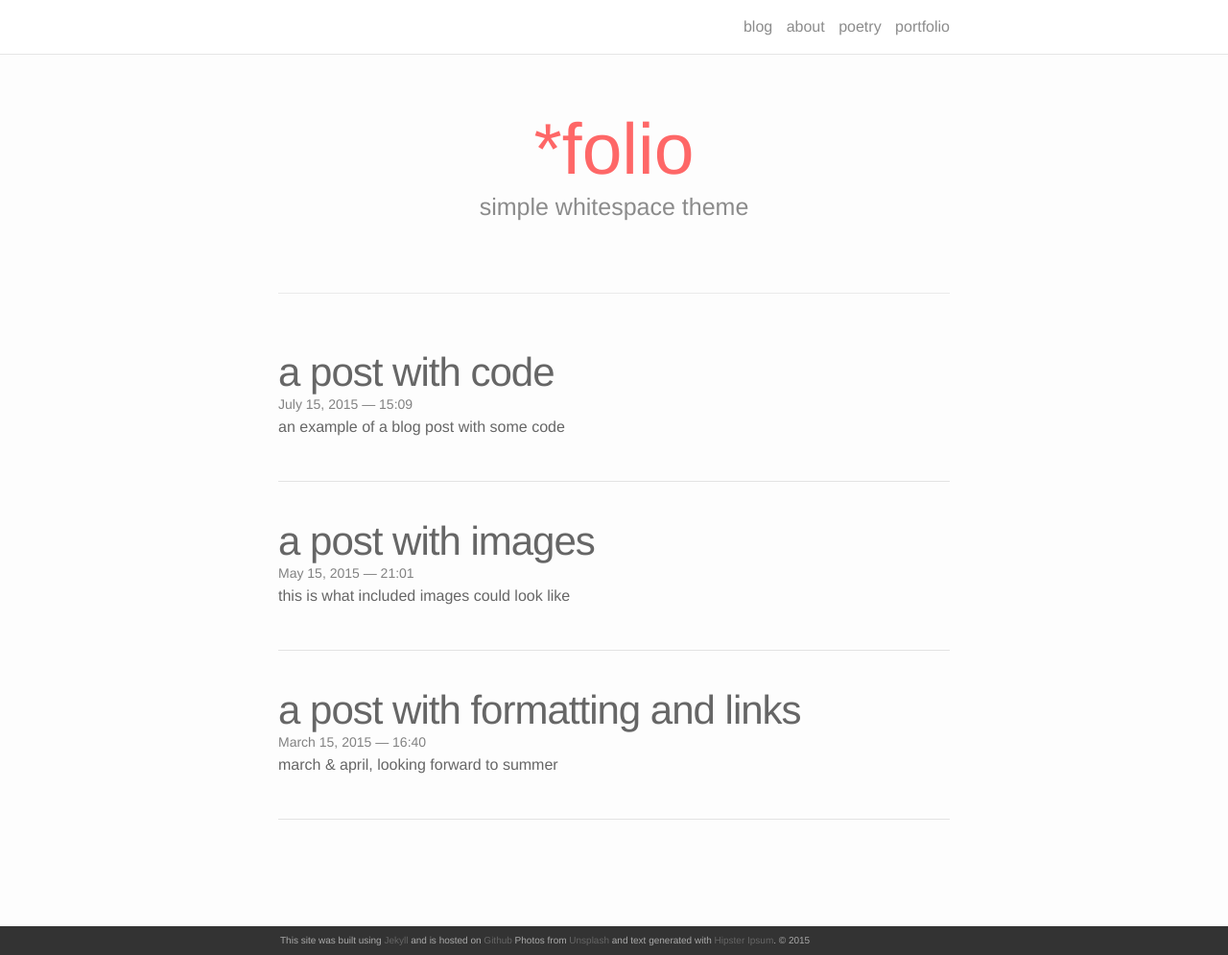
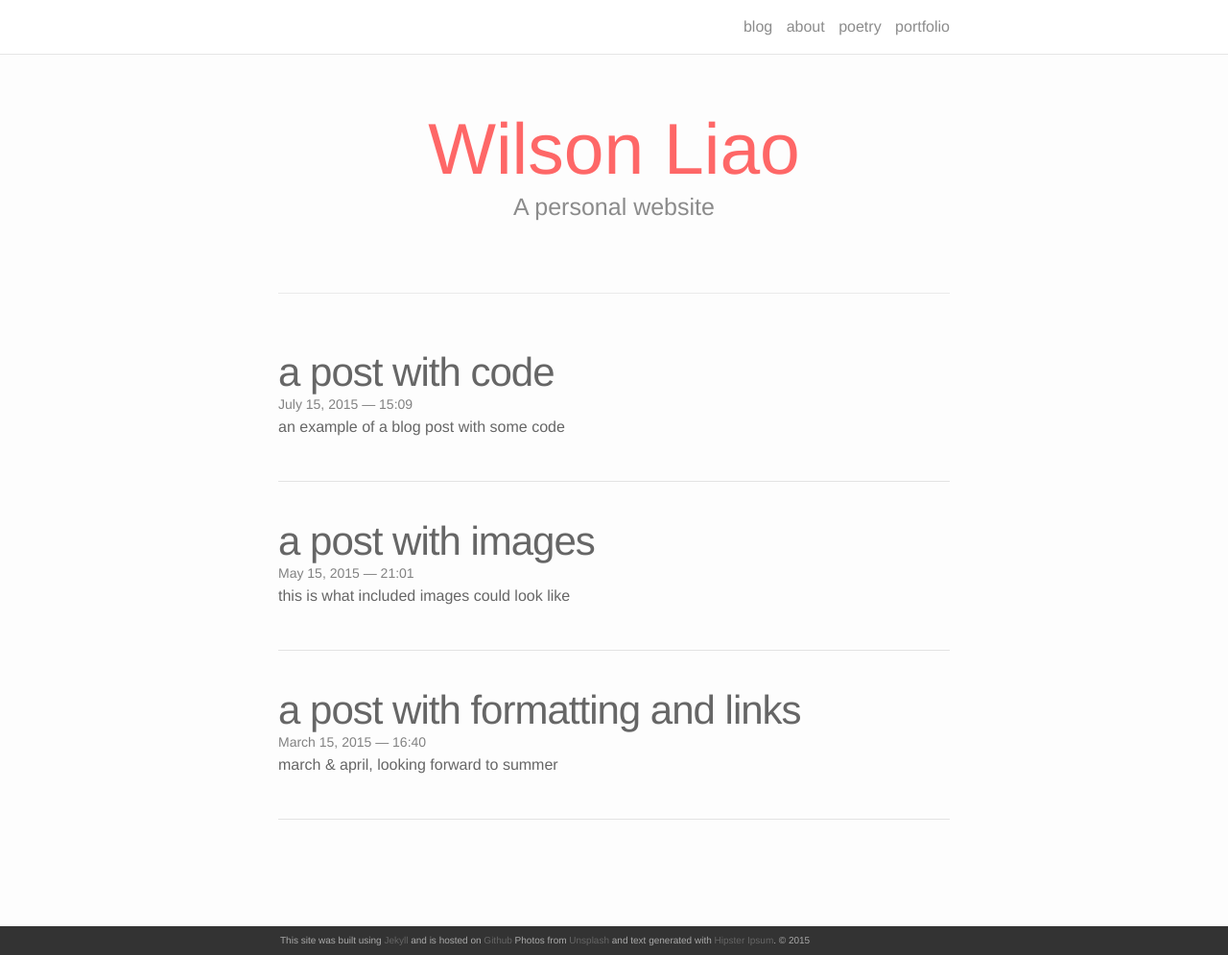
Before and after one commit to wilsonliao/blog, a Jekyll site: the page built from index.html, in a window 1280 px wide and 995 px high. Shown: the whole window at 96% size. Built offline with Jekyll 4.4.1, drawn with Linux system fonts in a browser that asks for light colours; nearby versions of some CDN libraries; the list of posts is cut into pages by our own code.

Commit message:
Update index.html

```diff
--- a/index.html
+++ b/index.html
@@ -3,8 +3,8 @@
 ---
 
 <div class="header-bar">
-  <h1>*folio</h1>
-  <h2>simple whitespace theme</h2>
+  <h1>Wilson Liao</h1>
+  <h2>A personal website</h2>
   <br/>
   <hr>
   <br/>
```
